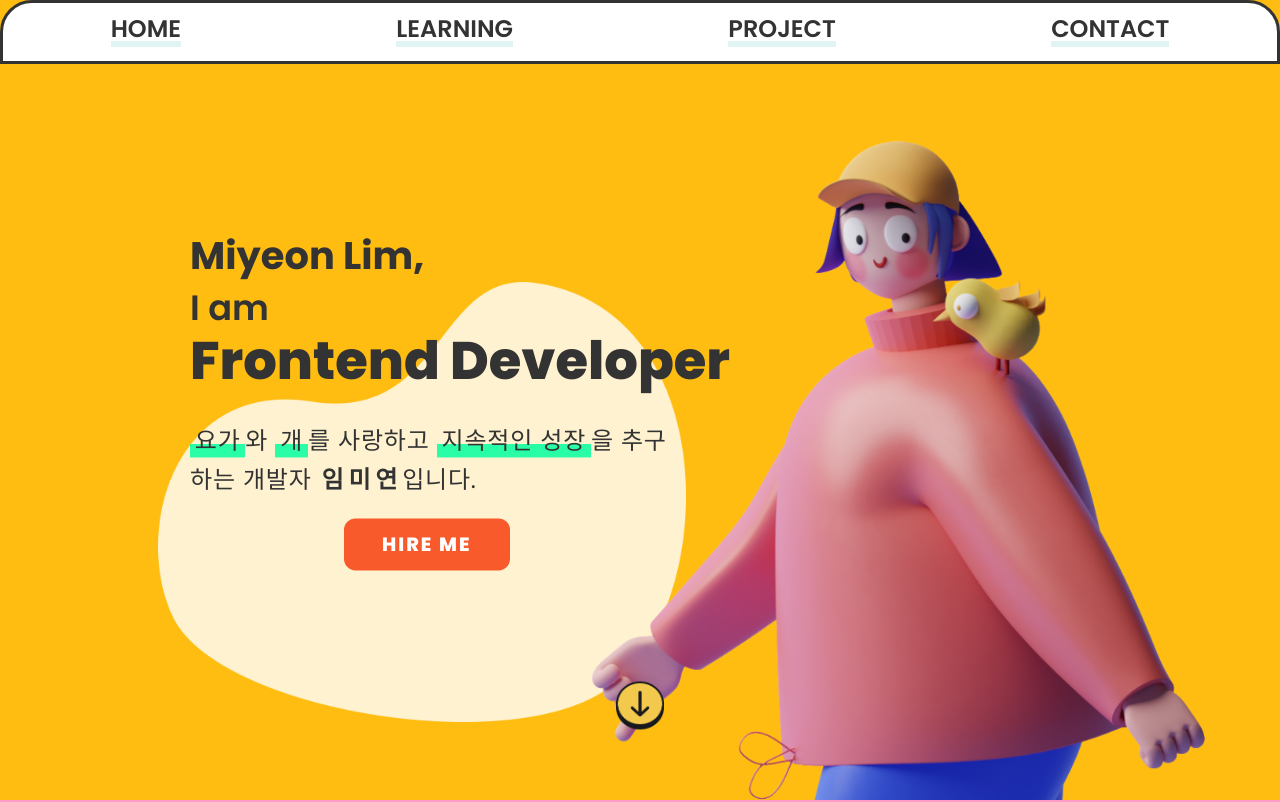
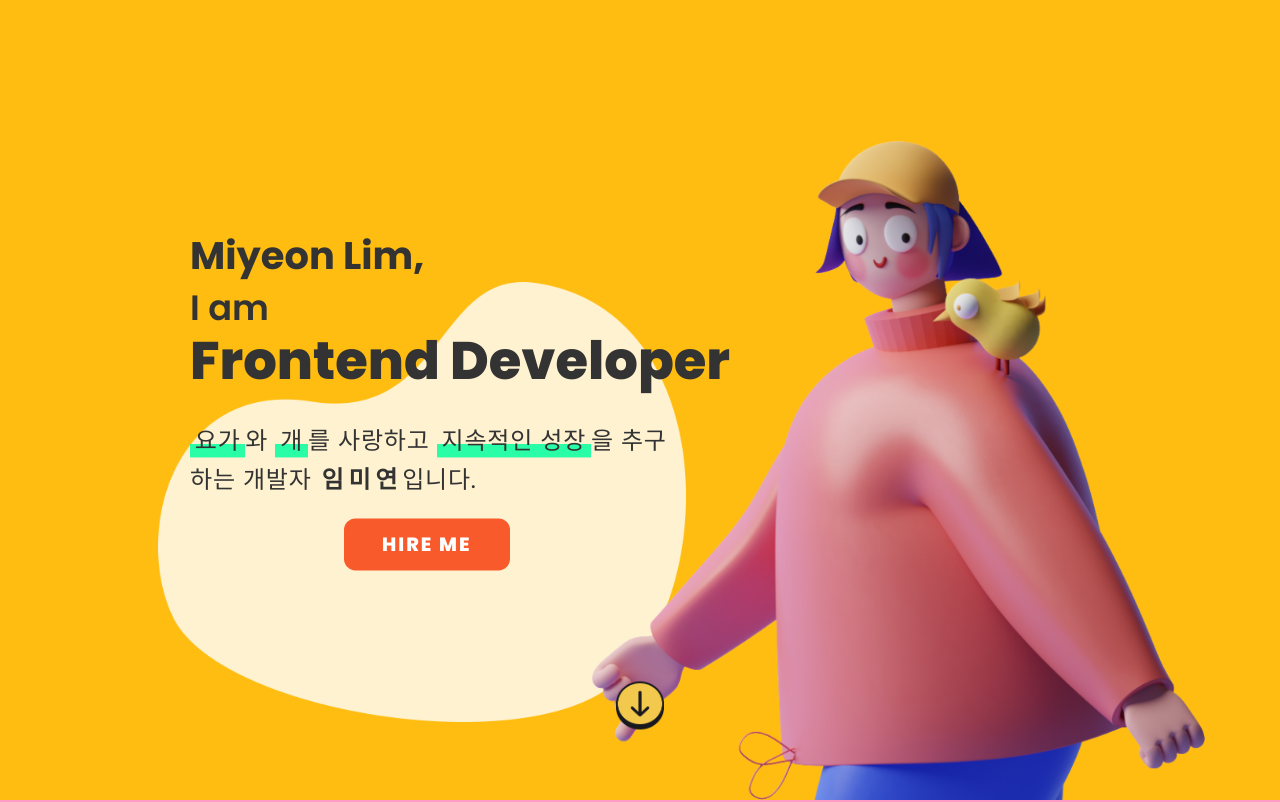
Before and after one commit to mmyeon/mmyeon-home, a React (Create React App) app: page / in a window 1280 px wide. Shown: the top 802 px of the page. Built offline with nearby package versions, Linux system fonts and the light colour scheme.

Commit message:
[refactor] Gnb 컴포넌트의 모듈성을 높임

```diff
--- a/src/App.js
+++ b/src/App.js
@@ -1,46 +1,14 @@
-import React, { useEffect, useState } from "react";
+import React from "react";
 import GlobalStyles from "./styles/GlobalStyles";
 import Router from "./Router";
-import Gnb from "./components/Gnb";
 
 function App() {
-  const [isNavBarOpen, setIsNavBarOpen] = useState(false);
-  const [windowWidth, setWindowWidth] = useState(0);
-
-  useEffect(() => {
-    window.addEventListener("resize", handleResize);
-    setWindowWidth(window.innerWidth);
-    windowWidth >= 768 && setIsNavBarOpen(true);
-
-    return () => {
-      window.removeEventListener("resize", handleResize);
-    };
-  }, []);
-
   return (
     <>
       <GlobalStyles />
-      <Gnb
-        openNavBar={openNavBar}
-        closeNavBar={closeNavBar}
-        isNavBarOpen={isNavBarOpen}
-        windowInnerWidth={windowWidth}
-      />
       <Router />
     </>
   );
-
-  function openNavBar() {
-    setIsNavBarOpen(true);
-  }
-
-  function closeNavBar() {
-    setIsNavBarOpen(false);
-  }
-
-  function handleResize() {
-    setWindowWidth(window.innerWidth);
-  }
 }
 
 export default App;
--- a/src/components/Gnb/index.js
+++ b/src/components/Gnb/index.js
@@ -1,22 +1,45 @@
-import React from "react";
+import React, { useState, useEffect } from "react";
 import HambergurBtn from "./HambergurBtn";
 import NavBar from "./NavBar";
 import { DEVICE_WIDTH_TABLET } from "../../device";
 
-const Gnb = ({ isNavBarOpen, openNavBar, closeNavBar, windowInnerWidth }) => {
+const Gnb = () => {
+  const [isNavBarOpen, setIsNavBarOpen] = useState(false);
+  const [windowWidth, setWindowWidth] = useState(0);
+
+  useEffect(() => {
+    window.addEventListener("resize", handleResize);
+    setWindowWidth(window.innerWidth);
+
+    return () => {
+      window.removeEventListener("resize", handleResize);
+    };
+  }, [windowWidth]);
+
   return (
     <div>
-      {windowInnerWidth >= `${DEVICE_WIDTH_TABLET}` ? (
+      {windowWidth >= `${DEVICE_WIDTH_TABLET}` ? (
         <NavBar />
       ) : (
         <>
-          {" "}
           {!isNavBarOpen && <HambergurBtn openNavBar={openNavBar} />}
           {isNavBarOpen && <NavBar closeNavBar={closeNavBar} />}
         </>
       )}
     </div>
   );
+
+  function openNavBar() {
+    setIsNavBarOpen(true);
+  }
+
+  function closeNavBar() {
+    setIsNavBarOpen(false);
+  }
+
+  function handleResize() {
+    setWindowWidth(window.innerWidth);
+  }
 };
 
 export default Gnb;
```
